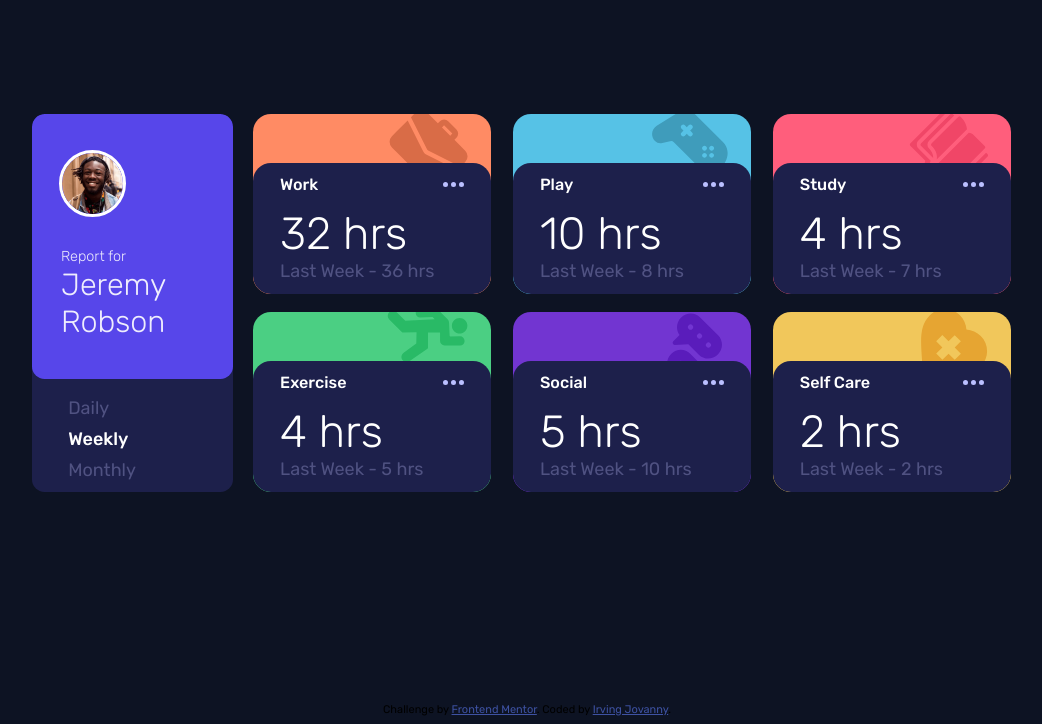
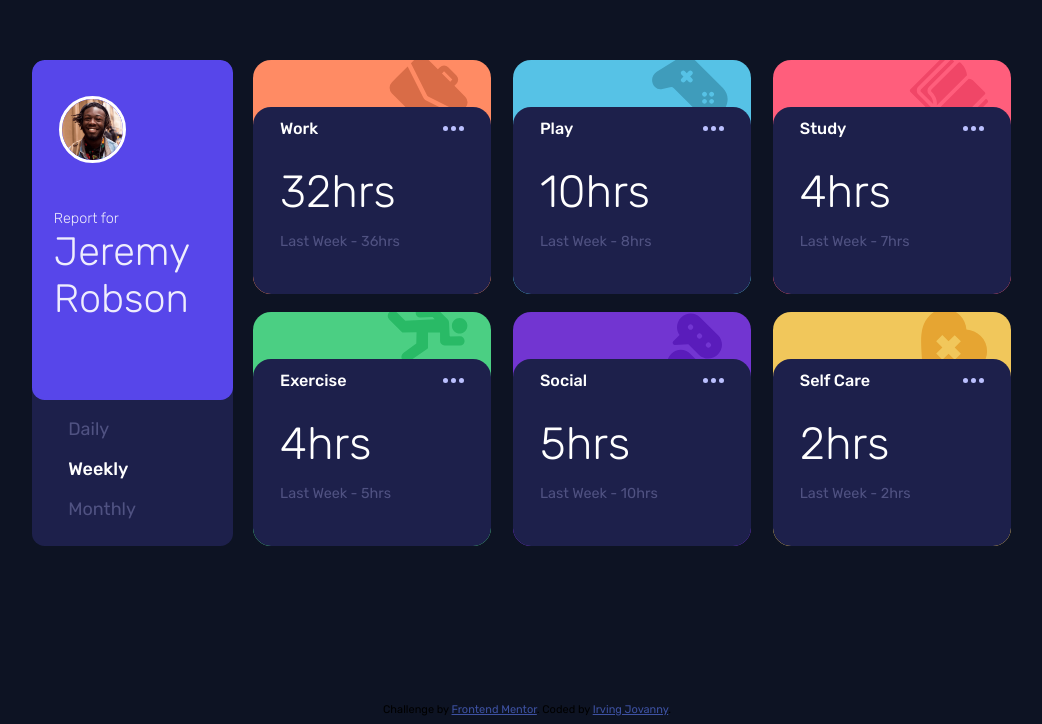
Before and after one commit to jyokarianlia/time-trakin, a plain HTML site: page index.html in a window 1280 px wide. Shown: the part 105-829 px from the top of the page, without its empty margins (113-1155 px from the left). Drawn offline with nearby package versions, Linux system fonts and the light colour scheme.

Commit message:
Arreglos de disenio

```diff
--- a/css/style.scss
+++ b/css/style.scss
@@ -37,7 +37,7 @@ body {
     background-color: $colorBGComponent;
     overflow: hidden;
     border-radius: .7em;
-    margin: 6em .6em .5em .6em;
+    margin: 6em .6em 1.5em .6em;
     .secArriba {
         background-color: $color-user;
         border-radius: .7em;
@@ -107,7 +107,7 @@ body {
     .bgFondo {
         background-color: $colorBGComponent;
         width: 100%;
-        height: 73%;
+        height: 80%;
         border-radius: 1em;
         z-index: 2;
         .titulo {
@@ -131,13 +131,16 @@ body {
             justify-content: space-between;
             align-items: center;
             color: $color-text-ligth;
-            margin: 0px 1.5em 1em 1.5em;
+            margin: .5em 1.5em 1em 1.5em;
             .pre {
-                font-size: 2.5em;
+                font-size: 2em;
                 padding-top: 0px;
                 margin-top: 0px;
                 color: white;
                 font-weight: 300;
+            }
+            .pos {
+                font-size: .8em;
             }
         }
     }
@@ -172,15 +175,18 @@ body {
                         margin-top: 2em;
                     }
                     .infoName {
-                        margin-top: 1.5em;
-                        margin-left: 1.6em;
+                        margin-top: 2.4em;
+                        margin-left: 1.2em;
+                        p {
+                            font-size: 2.2em;
+                        }
                     }
                 }
                 ul {
                     display: list-item;
                     margin-left: 2em;
                     li {
-                        margin-top: .5em;
+                        margin-top: 1em;
                     }
                 }
             }
@@ -188,6 +194,7 @@ body {
                 grid-template-columns: 1fr 1fr 1fr;
                 row-gap: 1em;
                 .bgComponent {
+                    height: 13em;
                     margin-bottom: 0px;
                     margin-left: 0px;
                     margin-right: 0px;
@@ -202,6 +209,13 @@ body {
                         .info {
                             flex-direction: column;
                             align-items: flex-start;
+                            margin-top: 1.5em;
+                            .pre {
+                                font-size: 2.5em;
+                            }
+                            .pos {
+                                margin-top: 1em;
+                            }
                         }
                         &:hover {
                             background-color: #2d3053;
```
Also changed, not shown: vue/vue.js (+4 -4 lines), css/style.css, 1 other file.
